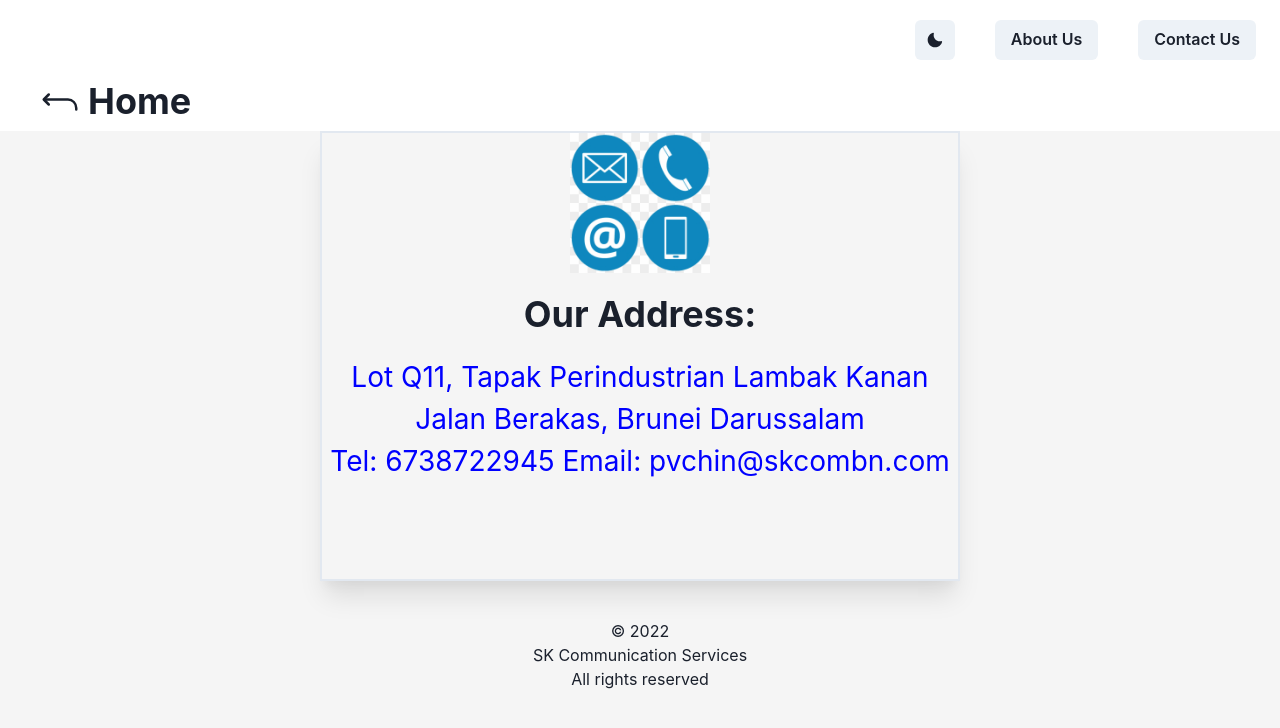
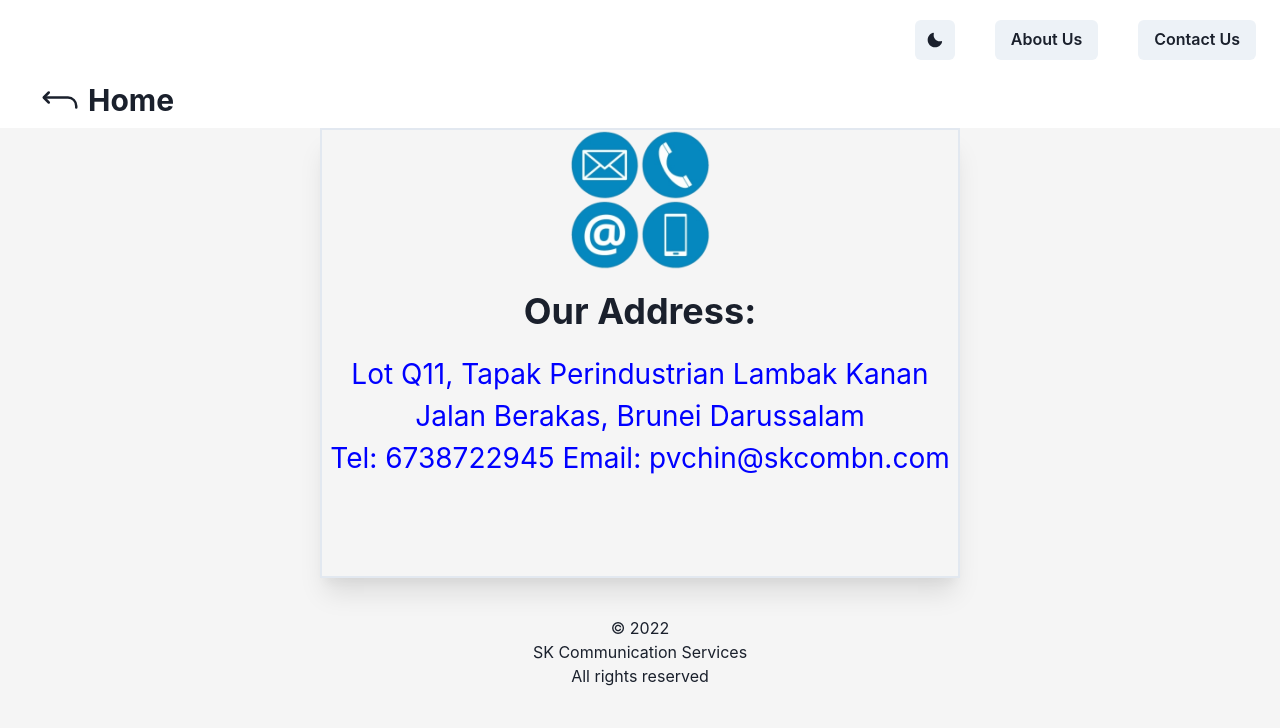
Before and after one commit to pvchin/skcom, a React (Create React App) app: page /contact in a window 1280 px wide. Shown: the top 728 px of the page. Built offline with nearby package versions, Linux system fonts and the light colour scheme.

Commit message:
7th commit

```diff
--- a/src/components/PageHero.js
+++ b/src/components/PageHero.js
@@ -19,7 +19,7 @@
         <HStack>
           <Icon as={IoReturnUpBack} boxSize="10" />
           <Link to="/">
-            <Heading>Home</Heading>
+            <Heading size="lg">Home</Heading>
           </Link>
         </HStack>
           </GridItem>
```
Also changed, not shown: src/assets/contact.png.
